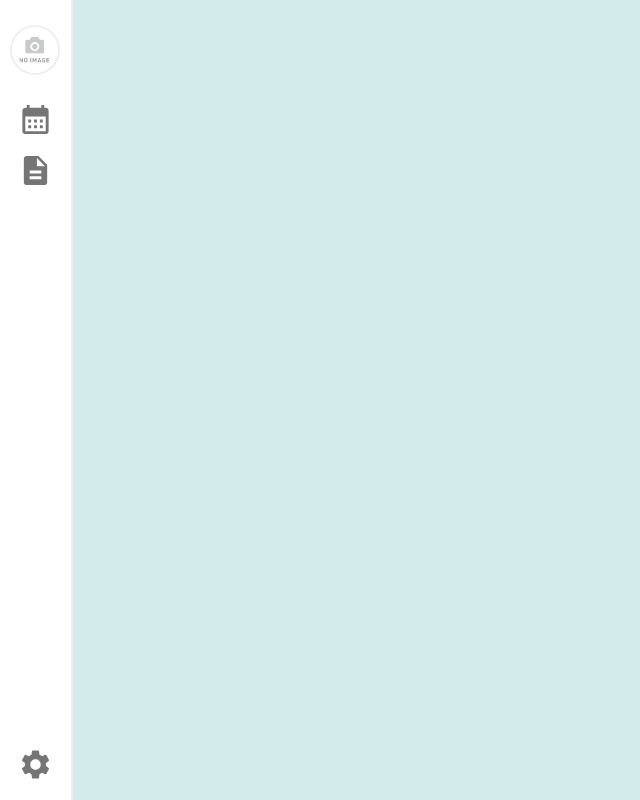
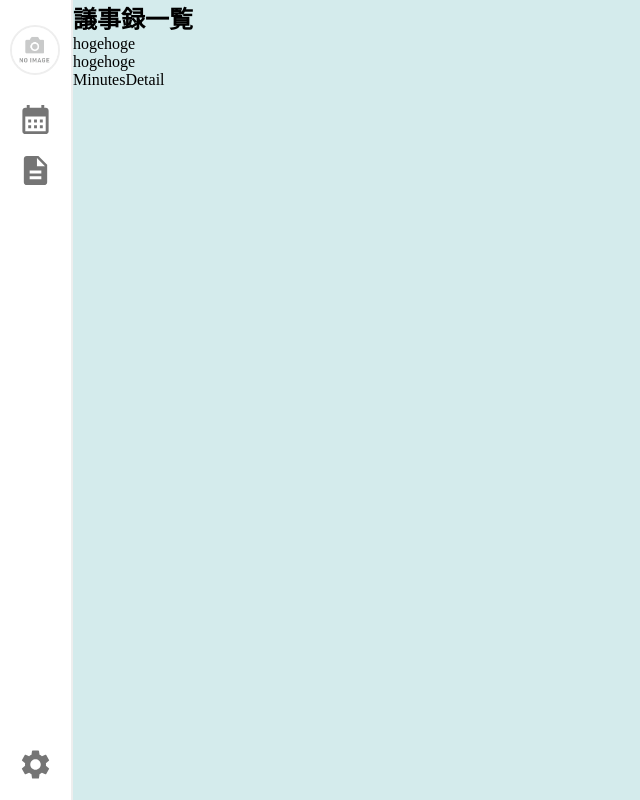
Before and after one commit to Mayu0628/TechRead_NextJS, a Next.js app: page / in a window 1280 px wide. Shown: the whole page, without its empty margins (0-640 px from the left). Built offline with nearby package versions, Linux system fonts and the light colour scheme.

Commit message:
feat: Add ChapterList and MinutesDetail components to the Toppage

```diff
--- /dev/null
+++ b/src/app/features/Toppage/ChapterList/component/ChapterList.tsx
@@ -0,0 +1,17 @@
+import React from "react";
+
+const ChapterList = () => {
+  return (
+    <div>
+      <h2>議事録一覧</h2>
+      <div className="">
+        <ul>
+          <li>hogehoge</li>
+          <li>hogehoge</li>
+        </ul>
+      </div>
+    </div>
+  );
+};
+
+export default ChapterList;
--- /dev/null
+++ b/src/app/features/Toppage/Minutes/component/MinutesDetail.tsx
@@ -0,0 +1,9 @@
+import React from 'react'
+
+const MinutesDetail = () => {
+  return (
+    <div>MinutesDetail</div>
+  )
+}
+
+export default MinutesDetail
--- a/src/app/page.tsx
+++ b/src/app/page.tsx
@@ -1,7 +1,11 @@
+import ChapterList from "@/features/Toppage/ChapterList/component/ChapterList";
+import MinutesDetail from "@/features/Toppage/Minutes/component/MinutesDetail";
+
 export default function Home() {
   return (
     <main>
-
+      <ChapterList />
+      <MinutesDetail />
     </main>
   );
 }
```
Also changed, not shown: src/app/features/List/component/ChapterList.tsx (deleted, +0 -9 lines).
